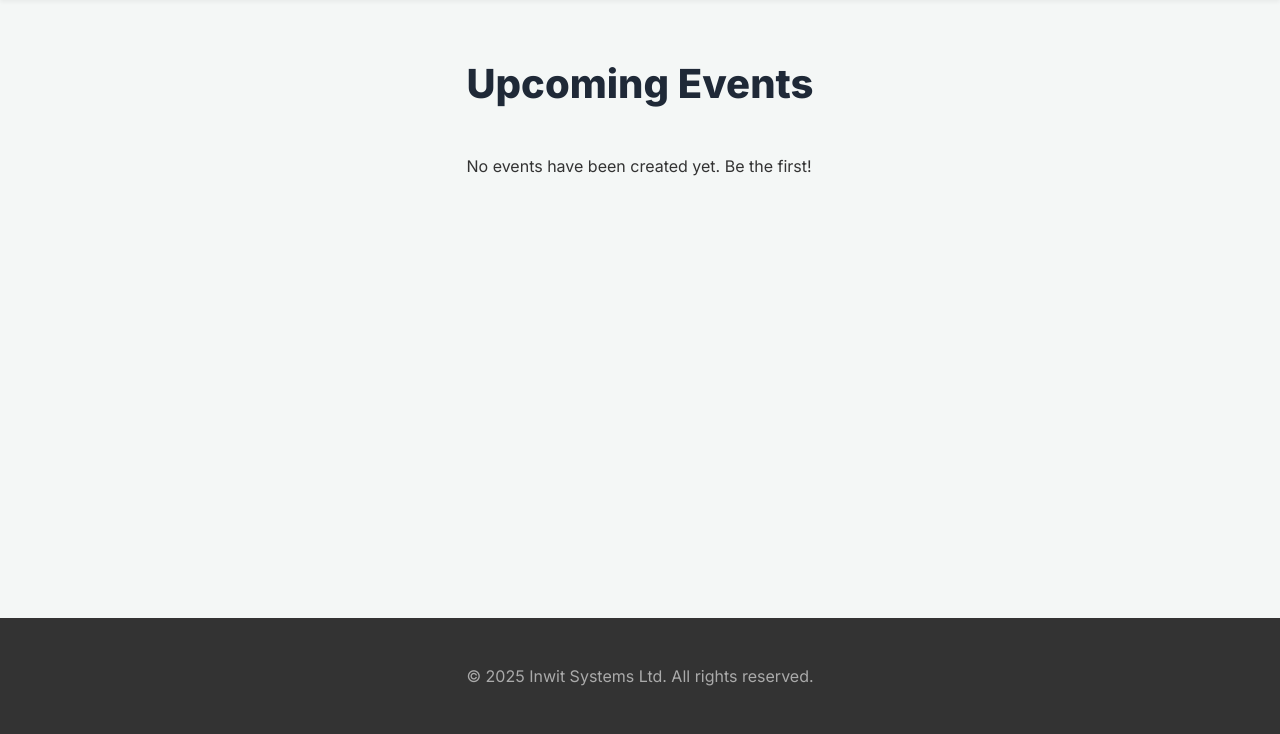
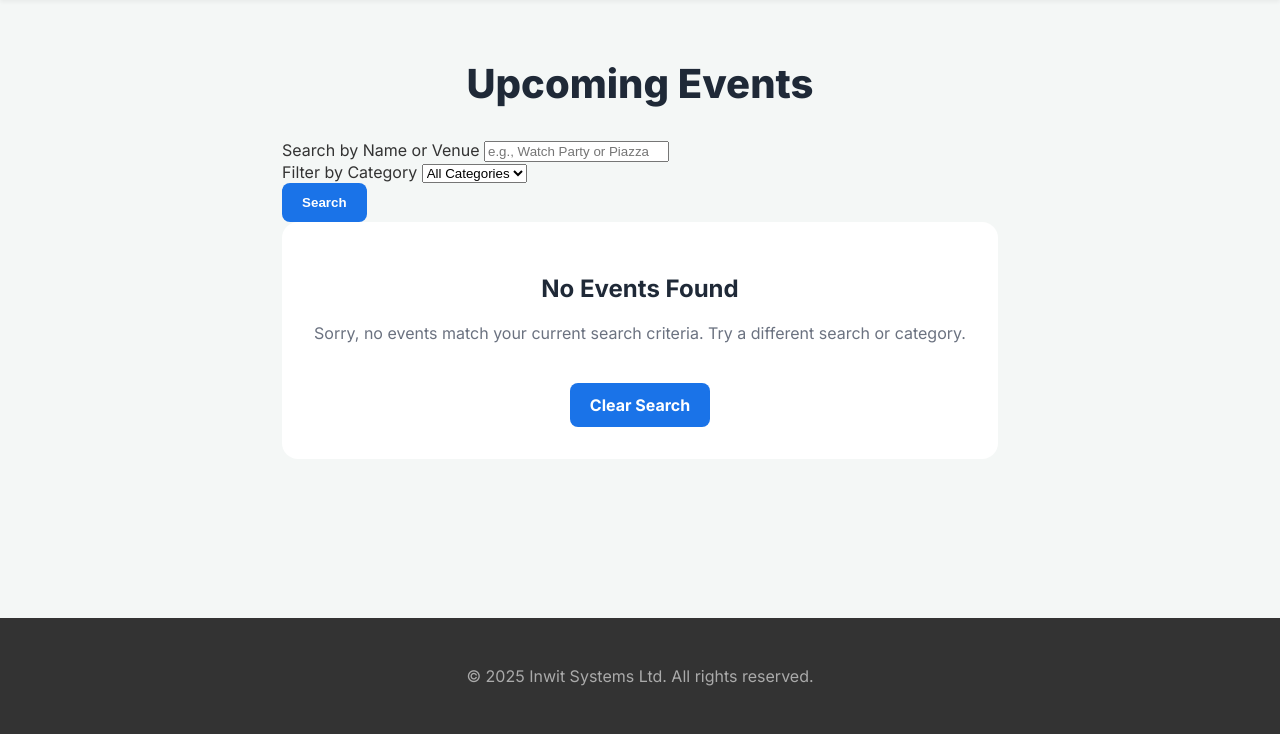
Before and after one commit to Plightin/inwit-tix-app, a Flask app: page / in a window 1280 px wide. Shown: the part 66-800 px from the top of the page. Run offline with Flask 3, Linux system fonts and the light colour scheme; tables that the repository leaves empty hold one stand-in row (values such as "Sample post").

Commit message:
Update index.html

```diff
--- a/templates/index.html
+++ b/templates/index.html
@@ -2,6 +2,28 @@
 {% block title %}Upcoming Events{% endblock %}
 {% block content %}
     <h1 style="font-size: 2.5rem; font-weight: 800; color: #1f2937; margin-bottom: 2rem; text-align: center;">Upcoming Events</h1>
+
+    <!-- NEW: Search and Filter Bar -->
+    <form method="GET" action="{{ url_for('index') }}" class="search-bar">
+        <div class="search-group">
+            <label for="q">Search by Name or Venue</label>
+            <input type="search" name="q" id="q" placeholder="e.g., Watch Party or Piazza" value="{{ query or '' }}">
+        </div>
+        <div class="search-group">
+            <label for="category">Filter by Category</label>
+            <select id="category" name="category">
+                <option value="">All Categories</option>
+                <option value="Music" {% if category == 'Music' %}selected{% endif %}>Music</option>
+                <option value="Conference" {% if category == 'Conference' %}selected{% endif %}>Conference</option>
+                <option value="Sports" {% if category == 'Sports' %}selected{% endif %}>Sports</option>
+                <option value="Festival" {% if category == 'Festival' %}selected{% endif %}>Festival</option>
+                <option value="Theater" {% if category == 'Theater' %}selected{% endif %}>Theater</option>
+                <option value="Other" {% if category == 'Other' %}selected{% endif %}>Other</option>
+            </select>
+        </div>
+        <button type="submit" class="btn btn-secondary" style="width: auto; align-self: end;">Search</button>
+    </form>
+
     <div class="event-grid">
         {% for event in events %}
             <div class="card {% if event.is_featured %}featured-event{% endif %}">
@@ -46,11 +68,10 @@
                 </div>
             </div>
         {% else %}
-            <div class="col-span-full text-center py-12 bg-white rounded-lg shadow">
-                <p class="text-gray-500">No events have been created yet. Be the first!</p>
-                {% if current_user.is_authenticated and current_user.role == 'organizer' and current_user.approval_status == 'approved' %}
-                    <a href="{{ url_for('create_event') }}" class="btn mt-4" style="width: auto;">Create an Event</a>
-                {% endif %}
+            <div style="background-color: white; border-radius: 1rem; padding: 2rem; text-align: center; grid-column: 1 / -1;">
+                <h2 style="font-size: 1.5rem; font-weight: 700; color: #1f2937;">No Events Found</h2>
+                <p style="color: #6b7280; margin-top: 0.5rem;">Sorry, no events match your current search criteria. Try a different search or category.</p>
+                <a href="{{ url_for('index') }}" class="btn btn-secondary" style="width: auto; margin-top: 1.5rem;">Clear Search</a>
             </div>
         {% endfor %}
     </div>
```
